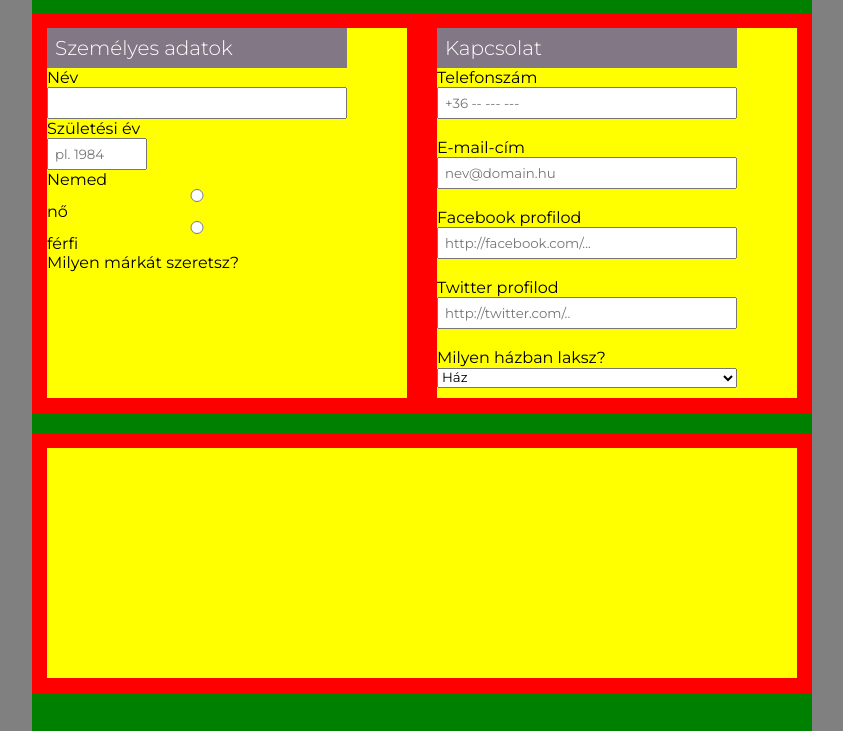
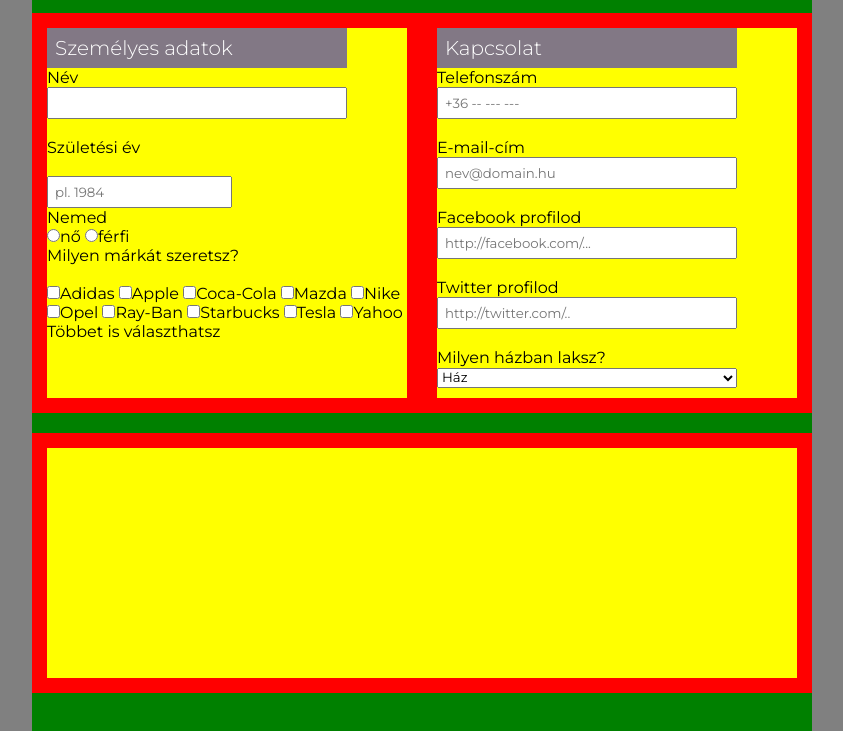
Before and after one commit to green-fox-academy/dzlica, a plain HTML site: page week-01/day-5/index.html in a window 1280 px wide. Shown: the part 79-810 px from the top of the page, without its empty margins (218-1061 px from the left). Drawn offline with Linux system fonts and the light colour scheme.

Commit message:
Profil form: I added the checkbox, but not finished

```diff
--- a/week-01/day-5/index.html
+++ b/week-01/day-5/index.html
@@ -14,31 +14,47 @@
             </header>
             <article class="box half left">
                 <h2>Személyes adatok</h2>
-                <label class"whitebox" for=”name”>Név&nbsp;</label>
+                <div class="whitebox">
+                <label for=”name”>Név&nbsp;</label>
                 <input type="text" required name=“name”>
+                </div>
+                <br/>
+                <p>Születési év&nbsp;</p><br/>
+                <input type="text" placeholder="pl. 1984" maxlength="4">
+                <br/>
+                <label for=radio>Nemed</label><br/>
+                <input type="radio" name="gender" value="Nő">nő</input>
+                <input type="radio" name="gender" value="Férfi">férfi</input><br/>
 
-                <p>Születési év&nbsp;</p>
-                <input type="text" placeholder="pl. 1984" maxlength="4">
-                <label for=radio>Nemed</label>
-                <input type="radio" name="gender" value="Nő">nő</input>
-                <input type="radio" name="gender" value="Férfi">férfi</input>
-
-                <div>Milyen márkát szeretsz?&nbsp;</div>
+                <div class="marka">Milyen márkát szeretsz?&nbsp;</div><br/>
+                        <input type="checkbox" name="adidas">Adidas</input>
+                        <input type="checkbox" name="apple">Apple</input>
+                        <input type="checkbox" name="cocacola">Coca-Cola</input>
+                        <input type="checkbox" name="mazda">Mazda</input>
+                        <input type="checkbox" name="nike">Nike</input>
+                        <input type="checkbox" name="opel">Opel</input>
+                        <input type="checkbox" name="rayban">Ray-Ban</input>
+                        <input type="checkbox" name="starbucks">Starbucks</input>
+                        <input type="checkbox" name="tesla">Tesla</input>
+                        <input type="checkbox" name="yahoo">Yahoo</input>
+                        <p>Többet is választhatsz</p>
             </article>
             <article class="box half rigth">
                 <h2>Kapcsolat&nbsp;</h2>
-                <label class"whitebox" for="phone">Telefonszám&nbsp;</label>
+                <div class="whitebox">
+                <label for="phone">Telefonszám&nbsp;</label>
                 <input type="tel" required placeholder="+36 -- --- ---" name="phone">
                 <br/>
-                <label class="whitebox" for="email">E-mail-cím&nbsp;</label>
+                <label for="email">E-mail-cím&nbsp;</label>
                 <input type="email" required placeholder="nev@domain.hu" name="email">
                 <br/>
-                <label class="whitebox" for="facebook">Facebook profilod&nbsp;</label>
+                <label for="facebook">Facebook profilod&nbsp;</label>
                 <input type="url" placeholder="http://facebook.com/..." name="facebook">
                 <br/>
-                <label class="whitebox" for="witter">Twitter profilod&nbsp;</label>
+                <label for="witter">Twitter profilod&nbsp;</label>
                 <input type="url" placeholder="http://twitter.com/.." name="twitter">
                 <br/>
+                </div>
                 <p>Milyen házban laksz?&nbsp;</p>
                     <select>
                         <option value="Ház">Ház</option>
--- a/week-01/day-5/style.css
+++ b/week-01/day-5/style.css
@@ -50,7 +50,7 @@ h2 {
 }
 
 
-input {
+.whitebox input {
     width: 300px;
     padding: 6px;
     display: inline-block;
@@ -60,9 +60,12 @@ select {
     width: 300px;
 }
 .left :nth-child(5) {
-    width: 100px;
+    width: 50px;
+}
+.left input {
     padding: 6px;
 }
-p {
-    display: inline-block;
+.marka p {
+    font-size: 12px;
+    color: rbg(142,138,134,0.5)
 }
```
